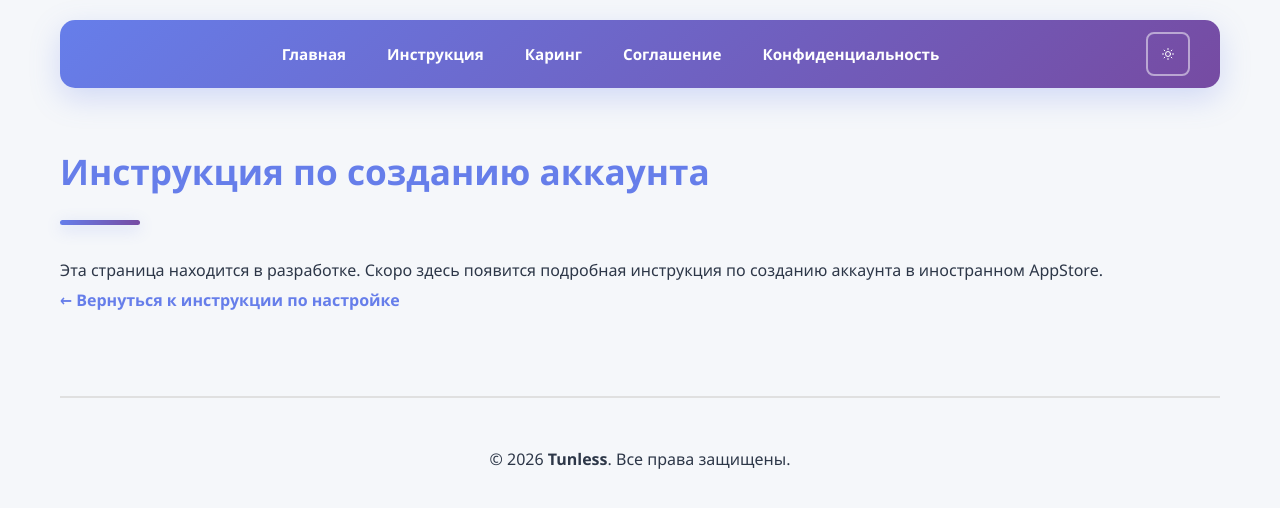
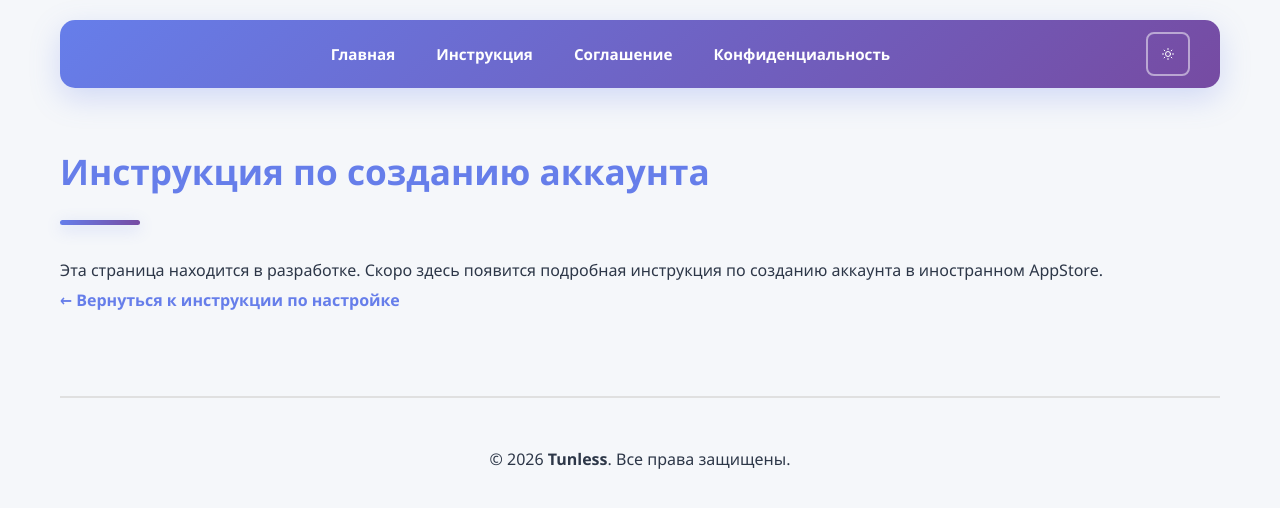
Before and after one commit to Michael-K-cloud/Tunless_Modern, a Jekyll site: the page built from account.md, in a window 1280 px wide. Shown: the top 508 px of the page. Built offline with Jekyll 4.4.1, drawn with Linux system fonts in a browser that asks for light colours.

Commit message:
Update _config.yml
из шапки удален пункт Каринг, ведущий на инструкцию по Karing сразу из шапки

```diff
--- a/_config.yml
+++ b/_config.yml
@@ -10,8 +10,6 @@ nav_links:
     url: /Tunless_Modern/
   - title: Инструкция
     url: /Tunless_Modern/setup.html
-  - title: Каринг
-    url: /Tunless_Modern/karing.html
   - title: Соглашение
     url: /Tunless_Modern/terms.html
   - title: Конфиденциальность
```
